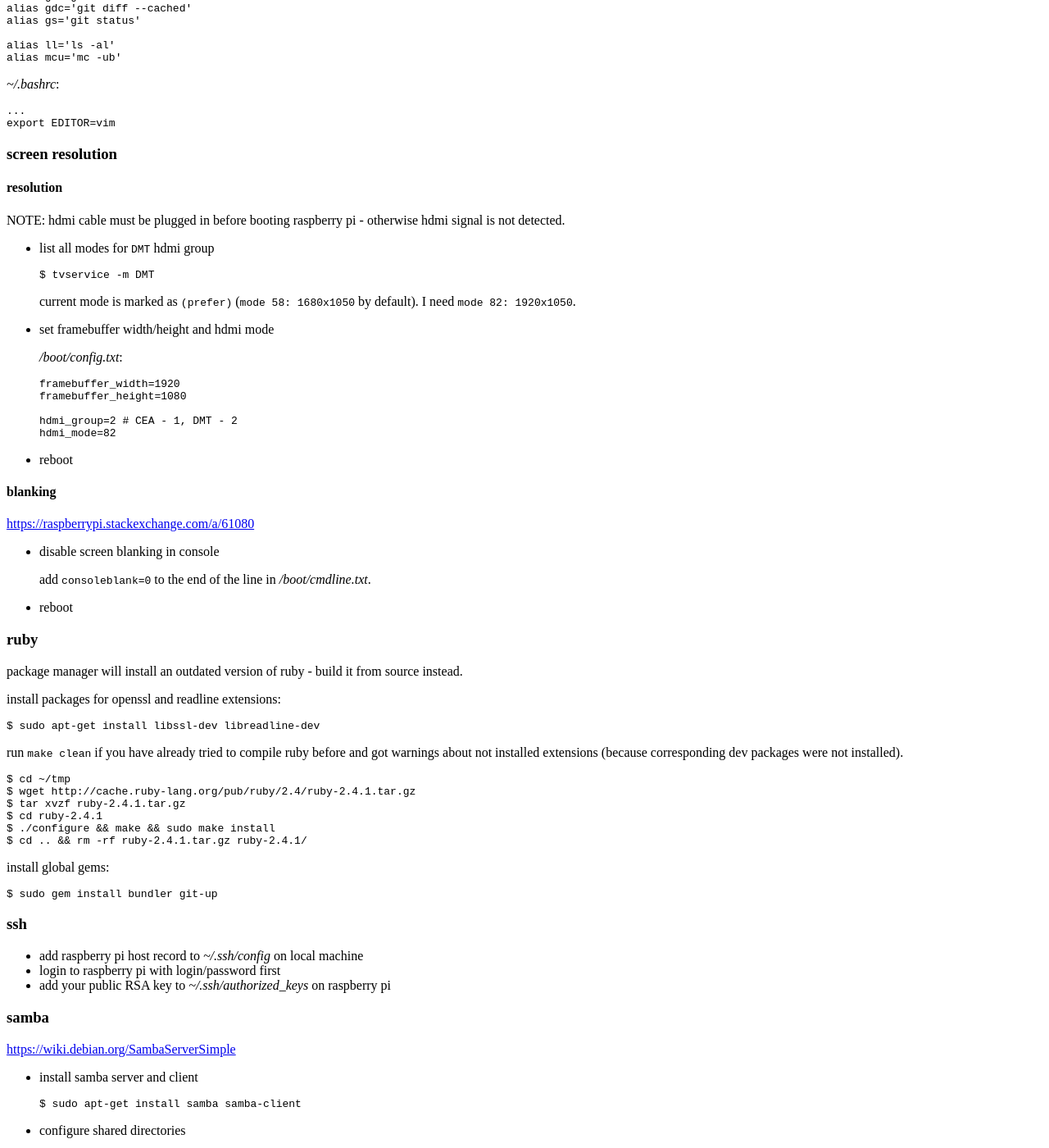
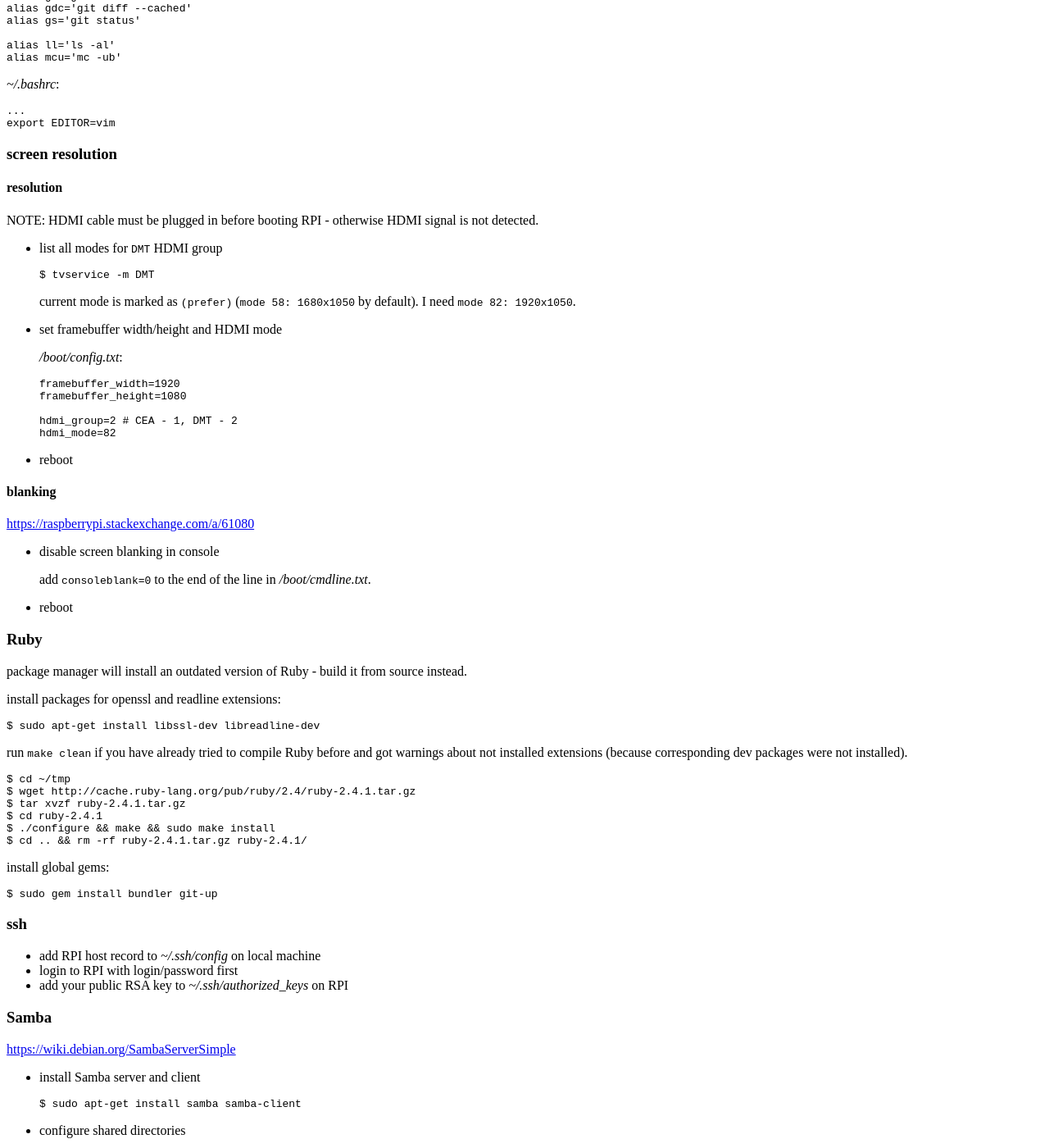
Before and after one commit to tap349/tap349.github.io, a Jekyll site: the page built from _posts/2017-04-15-raspberry-pi.md, in a window 1280 px wide and 1400 px high, scrolled down 3551 px. Shown: the whole window at 82% size. Built offline with Jekyll 4.4.1, drawn with Linux system fonts in a browser that asks for light colours; some of the changed text lies outside the part shown.

Commit message:
update 2017-05-01_00:04:37

````diff
--- a/_posts/2017-04-15-raspberry-pi.md
+++ b/_posts/2017-04-15-raspberry-pi.md
@@ -1,9 +1,9 @@
 ---
 layout: post
-title: raspberry pi
+title: Raspberry Pi
 date: 2017-04-15 22:46:59 +0300
 access: public
-categories: [pi]
+categories: [rpi]
 ---
 
 <!-- more -->
@@ -155,7 +155,7 @@ Sun 16 Apr 00:55:55 MSK 2017
 
 <https://wiki.debian.org/WiFi/HowToUse>
 
-NOTE: network module in raspberry pi supports 2.4 GHz only
+NOTE: network module in RPI supports 2.4 GHz only
       (at least `iwlist scan` doesn't show 5 GHz networks).
 
 - generate wpa psk for your wi-fi network
@@ -231,10 +231,10 @@ export EDITOR=vim
 
 #### resolution
 
-NOTE: hdmi cable must be plugged in before booting raspberry pi -
-      otherwise hdmi signal is not detected.
+NOTE: HDMI cable must be plugged in before booting RPI -
+      otherwise HDMI signal is not detected.
 
-- list all modes for `DMT` hdmi group
+- list all modes for `DMT` HDMI group
 
   ```sh
   $ tvservice -m DMT
@@ -243,7 +243,7 @@ NOTE: hdmi cable must be plugged in before booting raspberry pi -
   current mode is marked as `(prefer)` (`mode 58: 1680x1050` by default).
   I need `mode 82: 1920x1050`.
 
-- set framebuffer width/height and hdmi mode
+- set framebuffer width/height and HDMI mode
 
   _/boot/config.txt_:
 
@@ -267,9 +267,9 @@ NOTE: hdmi cable must be plugged in before booting raspberry pi -
 
 - reboot
 
-### ruby
+### Ruby
 
-package manager will install an outdated version of ruby -
+package manager will install an outdated version of Ruby -
 build it from source instead.
 
 install packages for openssl and readline extensions:
@@ -278,7 +278,7 @@ install packages for openssl and readline extensions:
 $ sudo apt-get install libssl-dev libreadline-dev
 ```
 
-run `make clean` if you have already tried to compile ruby
+run `make clean` if you have already tried to compile Ruby
 before and got warnings about not installed extensions
 (because corresponding dev packages were not installed).
 
@@ -299,15 +299,15 @@ $ sudo gem install bundler git-up
 
 ### ssh
 
-- add raspberry pi host record to _~/.ssh/config_ on local machine
-- login to raspberry pi with login/password first
-- add your public RSA key to _~/.ssh/authorized_keys_ on raspberry pi
+- add RPI host record to _~/.ssh/config_ on local machine
+- login to RPI with login/password first
+- add your public RSA key to _~/.ssh/authorized_keys_ on RPI
 
-### samba
+### Samba
 
 <https://wiki.debian.org/SambaServerSimple>
 
-- install samba server and client
+- install Samba server and client
 
   ```sh
   $ sudo apt-get install samba samba-client
@@ -328,9 +328,9 @@ $ sudo gem install bundler git-up
     valid users = %S
   ```
 
-- add samba user
+- add Samba user
 
-  samba doesn't use system users and has its own password system.
+  Samba doesn't use system users and has its own password system.
 
   ```sh
   $ sudo smbpasswd -a pi
@@ -338,7 +338,7 @@ $ sudo gem install bundler git-up
   $ sudo pdbedit -wL
   ```
 
-- restart samba daemon
+- restart Samba daemon
 
   ```sh
   $ sudo service smbd restart
@@ -354,7 +354,7 @@ $ sudo gem install bundler git-up
   ```
 
   NOTE: if user is not specified name of currently logged in user is used
-        (this user might not exist on samba server).
+        (this user might not exist on Samba server).
 
   also usually I add new mount points to `Directory hotlist` in mc.
 
````
